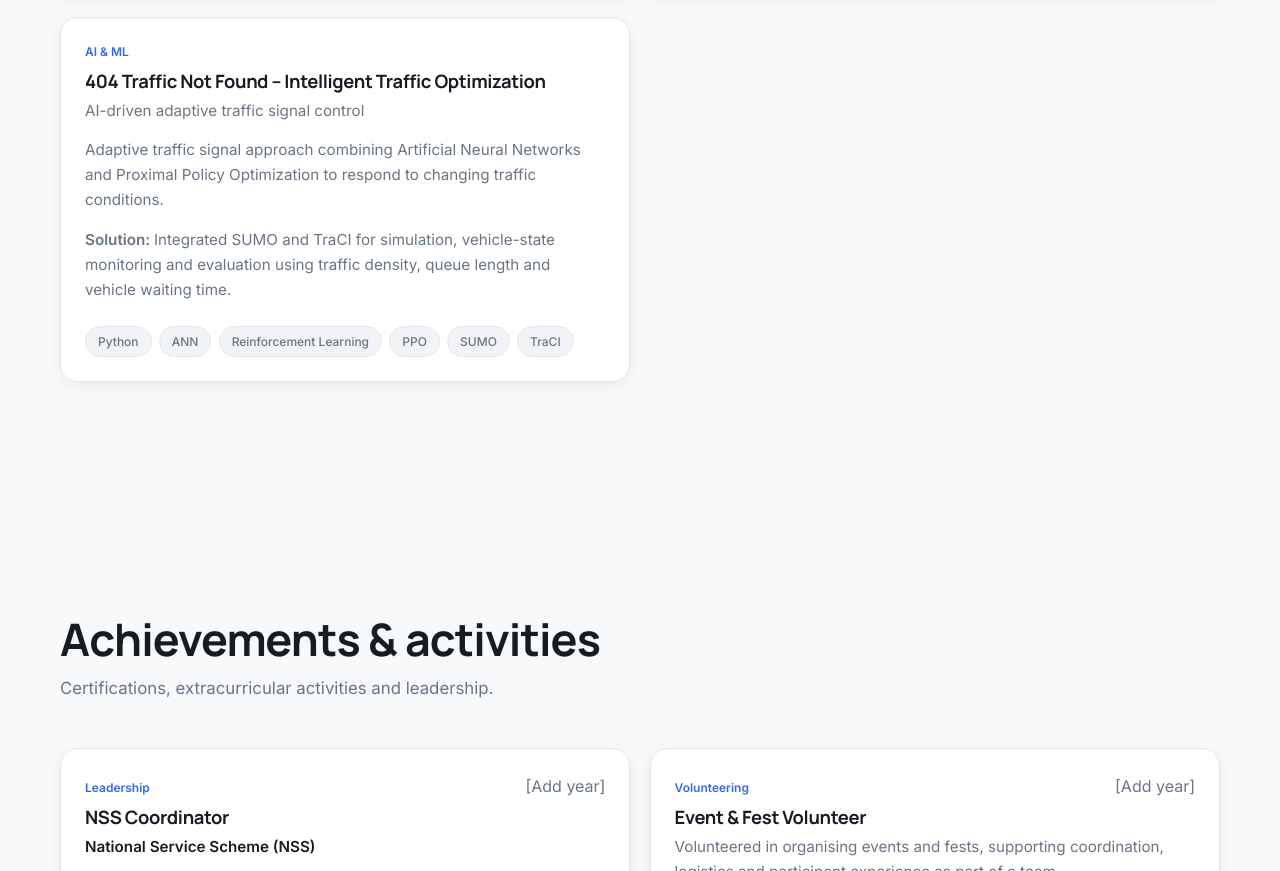
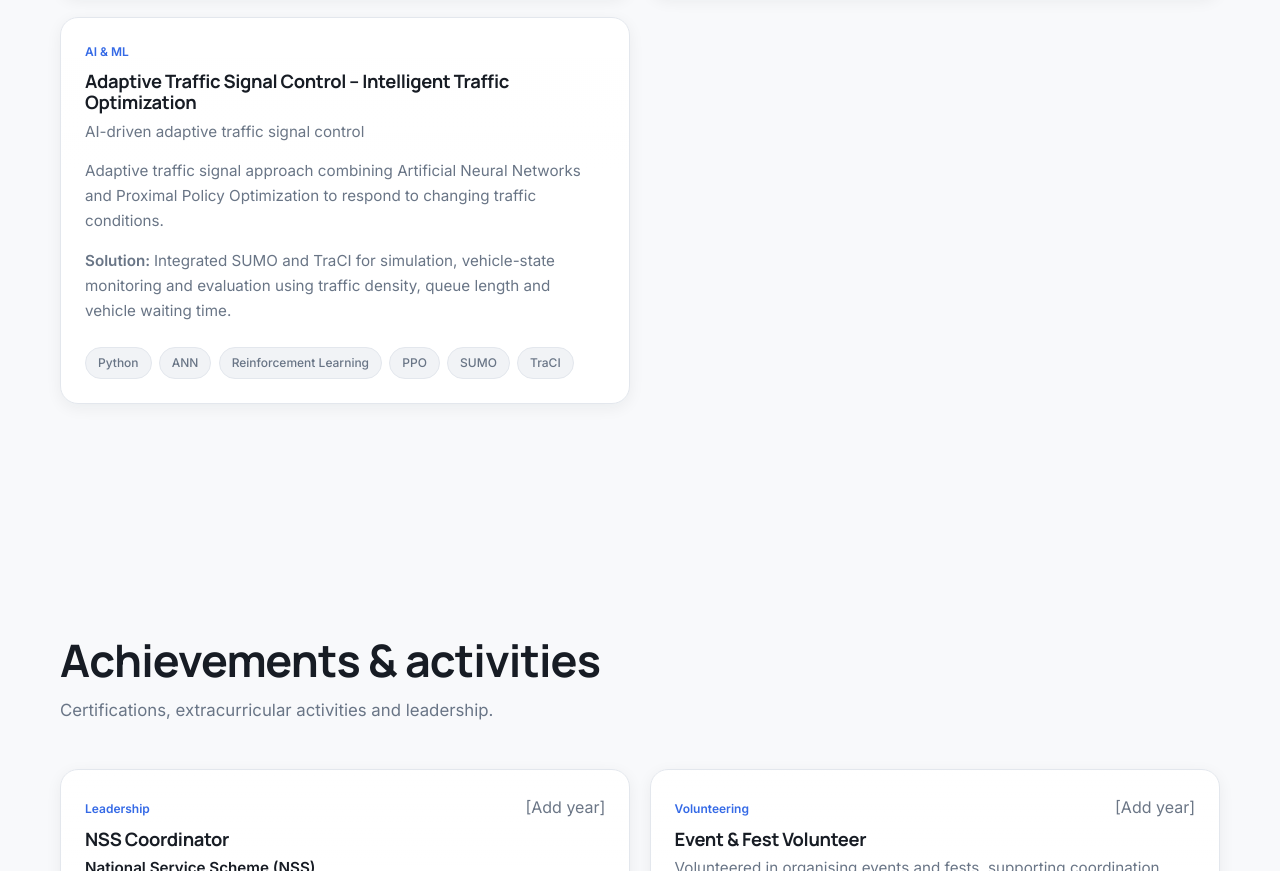
Before and after one commit to HasiniReddy21/myportfolio, a plain HTML site: page index.html in a window 1280 px wide. Shown: the part 5142-6013 px from the top of the page. Drawn offline with Linux system fonts and the light colour scheme.

Commit message:
Update index.html

```diff
--- a/index.html
+++ b/index.html
@@ -300,7 +300,7 @@ const PROJECTS=[
   desc:'Biomedical NLP system using SciSpacy and Named Entity Recognition to extract drug entities and potential adverse reactions from unstructured medical text.',
   solution:'Preprocessing and structured extraction pipelines produce JSON outputs, served through a FastAPI backend for automated text processing and REST API access.',
   stack:['Python','SciSpacy','spaCy','NLP','NER','FastAPI','REST APIs','Pandas','JSON'],github:'',demo:''},
- {title:'404 Traffic Not Found – Intelligent Traffic Optimization',sub:'AI-driven adaptive traffic signal control',cat:'AI & ML',
+ {title:'Adaptive Traffic Signal Control – Intelligent Traffic Optimization',sub:'AI-driven adaptive traffic signal control',cat:'AI & ML',
   desc:'Adaptive traffic signal approach combining Artificial Neural Networks and Proximal Policy Optimization to respond to changing traffic conditions.',
   solution:'Integrated SUMO and TraCI for simulation, vehicle-state monitoring and evaluation using traffic density, queue length and vehicle waiting time.',
   stack:['Python','ANN','Reinforcement Learning','PPO','SUMO','TraCI'],github:'',demo:''}];
```
